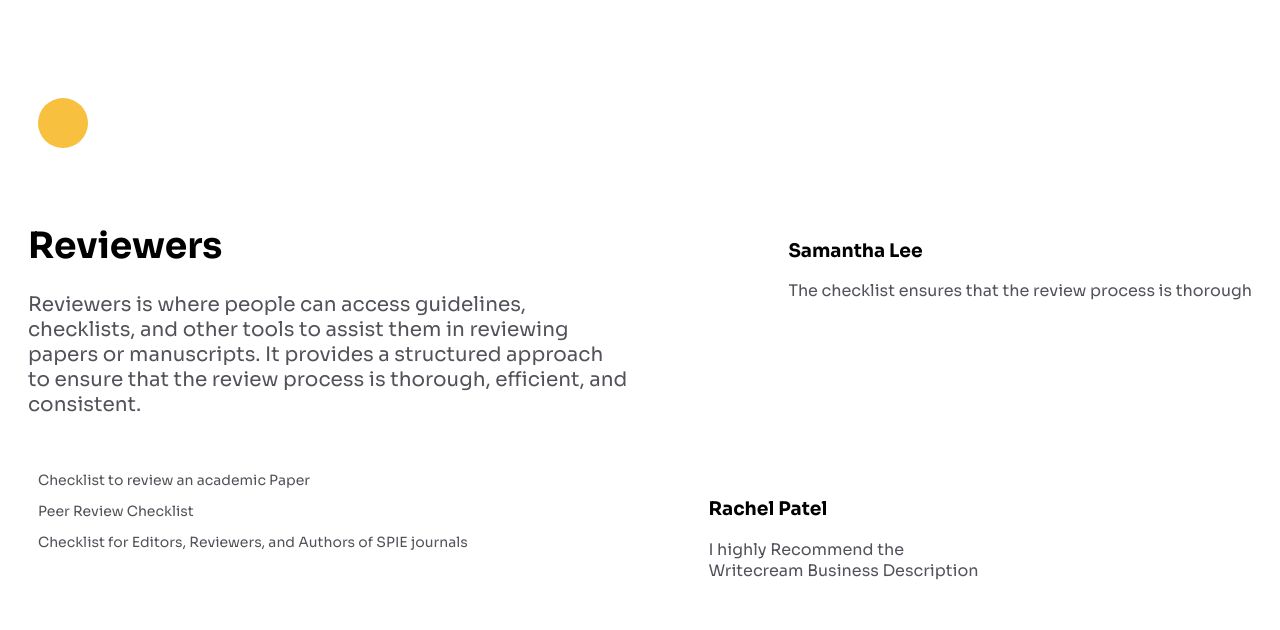
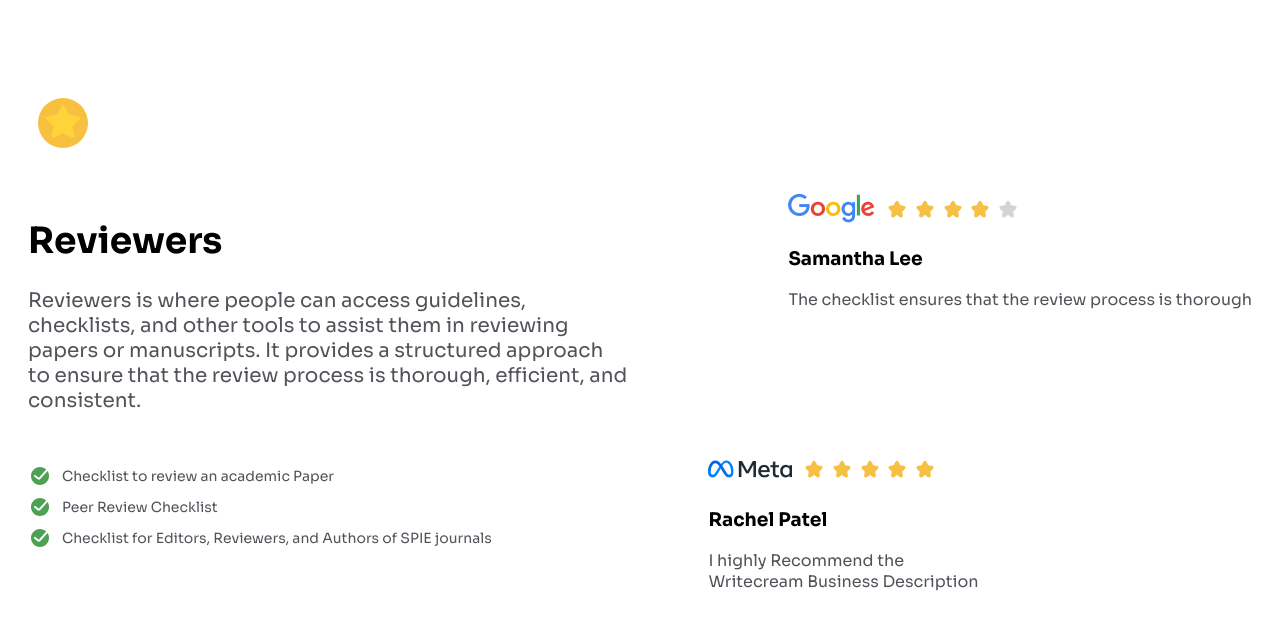
Before and after one commit to Brayoski01/Testimonial-page, a plain HTML site: page index.html in a window 1280 px wide. Drawn offline with Linux system fonts and the light colour scheme.

Commit message:
Update index.html

```diff
--- a/index.html
+++ b/index.html
@@ -12,7 +12,7 @@
 <body>
     <div class="container">
         <div class="star-container">
-            <img class="star" src="resources/star-solid-full.svg" alt="">
+            <img class="star" src="star-solid-full.svg" alt="">
         </div>
         <div class="info">
             <h1>Reviewers</h1>
@@ -20,17 +20,17 @@
         </div>
         <div class="checklist">
             <div class="checklist1">
-                <img src="resources/Done_ring_round_fill.svg" alt="">
+                <img src="Done_ring_round_fill.svg" alt="">
                 <p>Checklist to review an academic Paper</p>
             </div>
 
             <div class="checklist2">
-                <img src="resources/Done_ring_round_fill.svg" alt="">
+                <img src="Done_ring_round_fill.svg" alt="">
                 <p>Peer Review Checklist</p>
             </div>
 
             <div class="checklist3">
-                <img src="resources/Done_ring_round_fill.svg" alt="">
+                <img src="Done_ring_round_fill.svg" alt="">
                 <p>Checklist for Editors, Reviewers, and Authors of SPIE journals</p>
             </div>
         </div>
@@ -38,14 +38,14 @@
         <div class="google-review">
             <div class="company-rating">
                  <div class="google-logo">
-                <img src="resources/google-png.png" alt="">
+                <img src="google-png.png" alt="">
             </div>
             <div class="stars">
-                <img src="resources/Star_fill.svg" alt="">
-                <img src="resources/Star_fill.svg" alt="">
-                <img src="resources/Star_fill.svg" alt="">
-                <img src="resources/Star_fill.svg" alt="">
-                <img src="resources/Star_fill_gray.svg" alt="">
+                <img src="Star_fill.svg" alt="">
+                <img src="Star_fill.svg" alt="">
+                <img src="Star_fill.svg" alt="">
+                <img src="Star_fill.svg" alt="">
+                <img src="Star_fill_gray.svg" alt="">
             </div>
             </div>
 
@@ -55,14 +55,14 @@
         <div class="meta-review">
             <div class="company-rating">
                 <div class="meta-logo">
-                    <img src="resources/meta-png.png" alt="">
+                    <img src="meta-png.png" alt="">
                 </div>
                 <div class="stars">
-                    <img src="resources/Star_fill.svg" alt="">
-                    <img src="resources/Star_fill.svg" alt="">
-                    <img src="resources/Star_fill.svg" alt="">
-                    <img src="resources/Star_fill.svg" alt="">
-                    <img src="resources/Star_fill.svg" alt="">
+                    <img src="Star_fill.svg" alt="">
+                    <img src="Star_fill.svg" alt="">
+                    <img src="Star_fill.svg" alt="">
+                    <img src="Star_fill.svg" alt="">
+                    <img src="Star_fill.svg" alt="">
                 </div>
             </div>
             <h3>Rachel Patel</h3>
@@ -70,4 +70,5 @@
         </div>
     </div>
 </body>
+
 </html>
```
